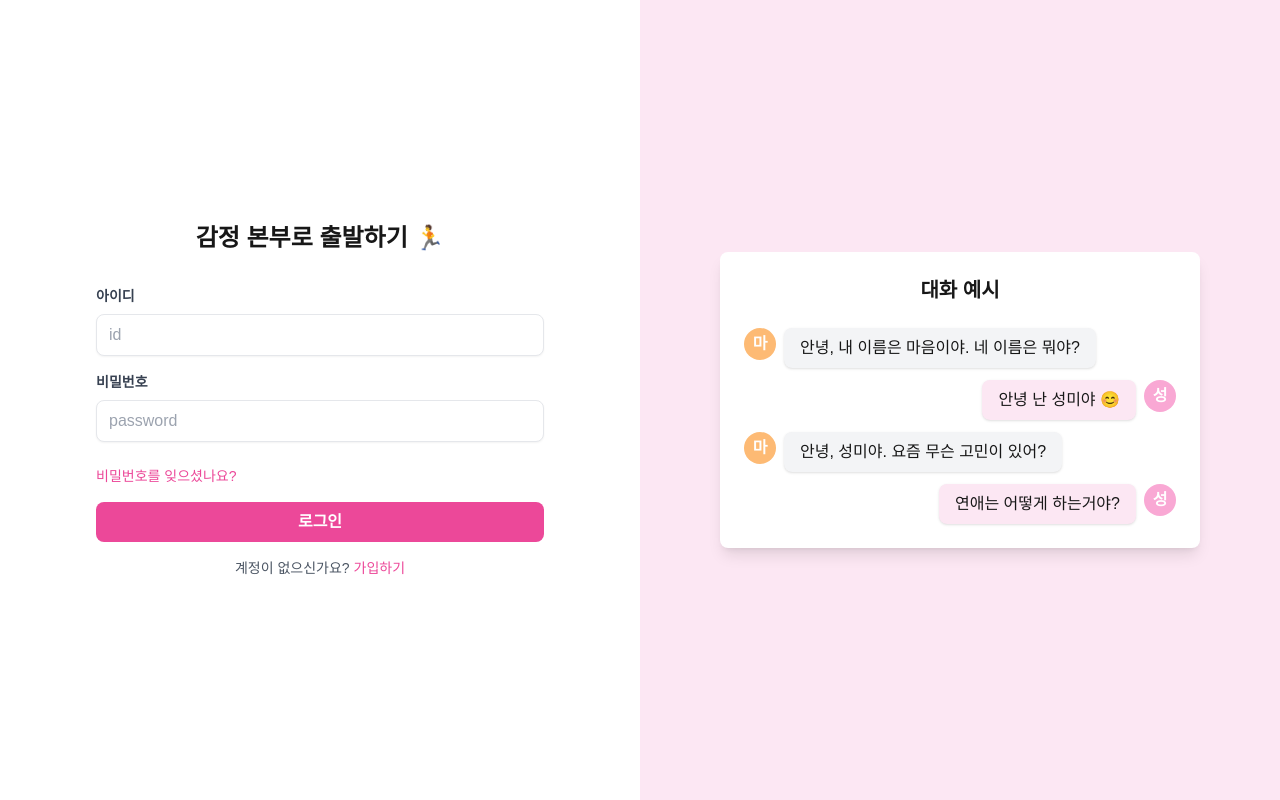
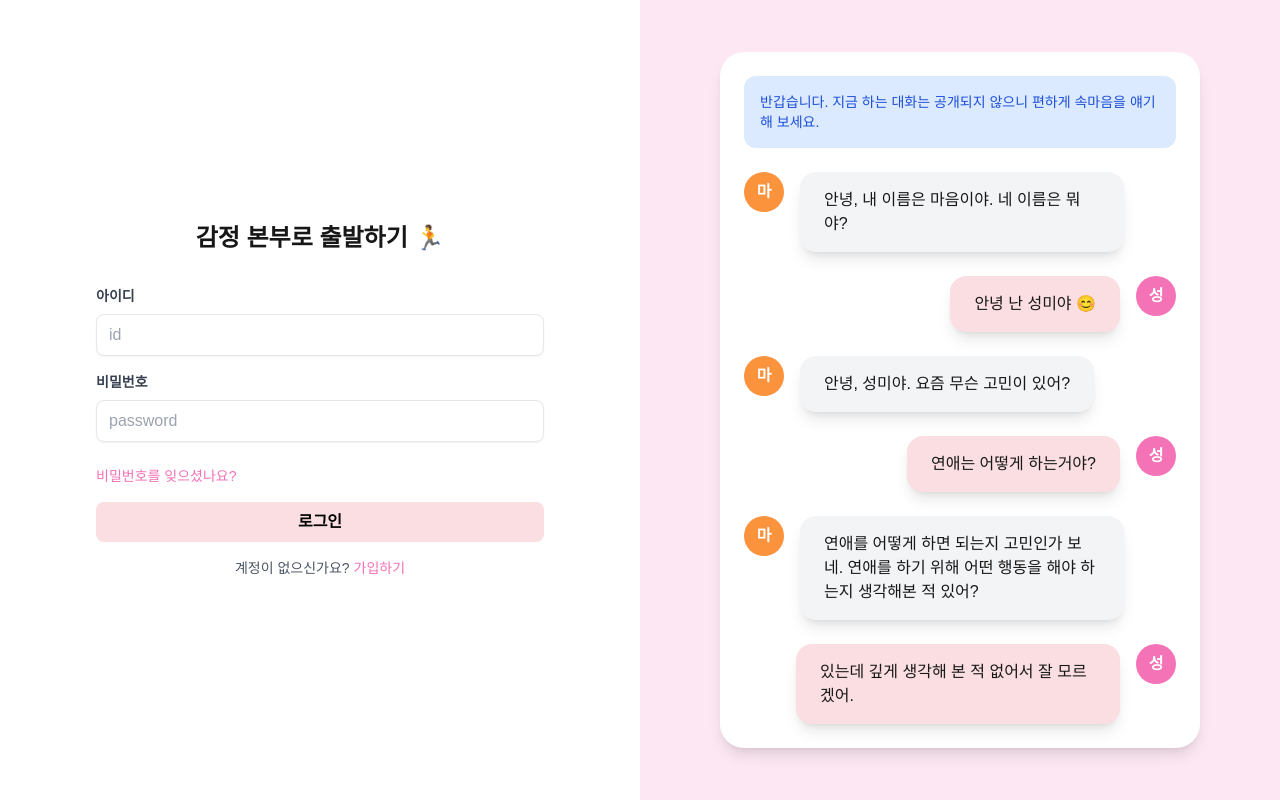
Before and after one commit to gjtjdwl/insideout-front, a Next.js app: page /login in a window 1280 px wide. Built offline with nearby package versions, Linux system fonts and the light colour scheme.

Commit message:
style: CSS 변경

```diff
--- a/app/components/LoginForm.tsx
+++ b/app/components/LoginForm.tsx
@@ -1,5 +1,6 @@
 'use client';
 
+import router from 'next/router';
 import React, { useState } from 'react';
 
 const LoginForm: React.FC = () => {
@@ -13,6 +14,7 @@ const LoginForm: React.FC = () => {
     console.log('로그인 시도:', { id, password });
 
     // TODO: 로그인 API 연동
+    router.push('/');
   };
 
   return (
@@ -33,7 +35,7 @@ const LoginForm: React.FC = () => {
             placeholder="id"
             value={id}
             onChange={(e) => setId(e.target.value)}
-            className="w-full px-3 py-2 border rounded-lg shadow-sm focus:outline-none focus:ring-2 focus:ring-pink-500"
+            className="w-full px-3 py-2 border rounded-lg shadow-sm focus:outline-none focus:ring-2 focus:ring-pink-400"
           />
         </div>
 
@@ -51,13 +53,13 @@ const LoginForm: React.FC = () => {
             placeholder="password"
             value={password}
             onChange={(e) => setPassword(e.target.value)}
-            className="w-full px-3 py-2 border rounded-lg shadow-sm focus:outline-none focus:ring-2 focus:ring-pink-500"
+            className="w-full px-3 py-2 border rounded-lg shadow-sm focus:outline-none focus:ring-2 focus:ring-pink-400"
           />
         </div>
 
         {/* 비밀번호 찾기 링크 */}
         <div className="flex justify-between items-center mb-4">
-          <a href="#" className="text-sm text-pink-500 hover:underline">
+          <a href="#" className="text-sm text-pink-400 hover:underline">
             비밀번호를 잊으셨나요?
           </a>
         </div>
@@ -65,7 +67,7 @@ const LoginForm: React.FC = () => {
         {/* 로그인 버튼 */}
         <button
           type="submit"
-          className="w-full bg-pink-500 text-white font-bold py-2 rounded-lg hover:bg-pink-600 focus:outline-none"
+          className="w-full bg-customPink text-black font-bold py-2 rounded-lg hover:bg-customPinkHover focus:outline-none"
         >
           로그인
         </button>
@@ -73,7 +75,7 @@ const LoginForm: React.FC = () => {
         {/* 가입 링크 */}
         <p className="text-center text-sm text-gray-600 mt-4">
           계정이 없으신가요?{' '}
-          <a href="#" className="text-pink-500 hover:underline">
+          <a href="/register" className="text-pink-400 hover:underline">
             가입하기
           </a>
         </p>
--- a/app/login/page.tsx
+++ b/app/login/page.tsx
@@ -11,38 +11,72 @@ const LoginPage: React.FC = () => {
 
       {/* 오른쪽 대화 예시 */}
       <div className="w-1/2 bg-pink-100 flex justify-center items-center">
-        <div className="w-3/4 bg-white p-6 rounded-lg shadow-lg">
-          <h2 className="text-center text-xl font-semibold mb-6">대화 예시</h2>
-          <div className="flex flex-col gap-3">
-            <div className="flex items-start gap-2">
-              <div className="flex-shrink-0 w-8 h-8 bg-orange-300 rounded-full flex justify-center items-center text-white font-bold">
+        <div className="w-3/4 bg-white p-6 rounded-3xl shadow-lg">
+          {/* 공지 텍스트 */}
+          <div className="bg-blue-100 text-blue-700 text-sm p-4 rounded-xl mb-6">
+            반갑습니다. 지금 하는 대화는 공개되지 않으니 편하게 속마음을 얘기해
+            보세요.
+          </div>
+
+          {/* 대화 내용 */}
+          <div className="flex flex-col gap-6">
+            {/* 대화 1 */}
+            <div className="flex items-start gap-4">
+              <div className="w-10 h-10 rounded-full bg-orange-400 flex justify-center items-center text-white font-bold">
                 마
               </div>
-              <div className="bg-gray-100 px-4 py-2 rounded-lg shadow">
+              <div className="bg-gray-100 px-6 py-4 rounded-2xl shadow-lg max-w-[75%]">
                 안녕, 내 이름은 마음이야. 네 이름은 뭐야?
               </div>
             </div>
-            <div className="flex items-start justify-end gap-2">
-              <div className="bg-pink-100 px-4 py-2 rounded-lg shadow self-end">
+
+            {/* 대화 2 */}
+            <div className="flex items-start justify-end gap-4">
+              <div className="bg-customPink px-6 py-4 rounded-2xl shadow-lg max-w-[75%]">
                 안녕 난 성미야 😊
               </div>
-              <div className="flex-shrink-0 w-8 h-8 bg-pink-300 rounded-full flex justify-center items-center text-white font-bold">
+              <div className="w-10 h-10 rounded-full bg-pink-400 flex justify-center items-center text-white font-bold">
                 성
               </div>
             </div>
-            <div className="flex items-start gap-2">
-              <div className="flex-shrink-0 w-8 h-8 bg-orange-300 rounded-full flex justify-center items-center text-white font-bold">
+
+            {/* 대화 3 */}
+            <div className="flex items-start gap-4">
+              <div className="w-10 h-10 rounded-full bg-orange-400 flex justify-center items-center text-white font-bold">
                 마
               </div>
-              <div className="bg-gray-100 px-4 py-2 rounded-lg shadow">
+              <div className="bg-gray-100 px-6 py-4 rounded-2xl shadow-lg max-w-[75%]">
                 안녕, 성미야. 요즘 무슨 고민이 있어?
               </div>
             </div>
-            <div className="flex items-start justify-end gap-2">
-              <div className="bg-pink-100 px-4 py-2 rounded-lg shadow self-end">
+
+            {/* 대화 4 */}
+            <div className="flex items-start justify-end gap-4">
+              <div className="bg-customPink px-6 py-4 rounded-2xl shadow-lg max-w-[75%]">
                 연애는 어떻게 하는거야?
               </div>
-              <div className="flex-shrink-0 w-8 h-8 bg-pink-300 rounded-full flex justify-center items-center text-white font-bold">
+              <div className="w-10 h-10 rounded-full bg-pink-400 flex justify-center items-center text-white font-bold">
+                성
+              </div>
+            </div>
+
+            {/* 대화 5 */}
+            <div className="flex items-start gap-4">
+              <div className="w-10 h-10 rounded-full bg-orange-400 flex justify-center items-center text-white font-bold">
+                마
+              </div>
+              <div className="bg-gray-100 px-6 py-4 rounded-2xl shadow-lg max-w-[75%]">
+                연애를 어떻게 하면 되는지 고민인가 보네. 연애를 하기 위해 어떤
+                행동을 해야 하는지 생각해본 적 있어?
+              </div>
+            </div>
+
+            {/* 대화 6 */}
+            <div className="flex items-start justify-end gap-4">
+              <div className="bg-customPink px-6 py-4 rounded-2xl shadow-lg max-w-[75%]">
+                있는데 깊게 생각해 본 적 없어서 잘 모르겠어.
+              </div>
+              <div className="w-10 h-10 rounded-full bg-pink-400 flex justify-center items-center text-white font-bold">
                 성
               </div>
             </div>
```
